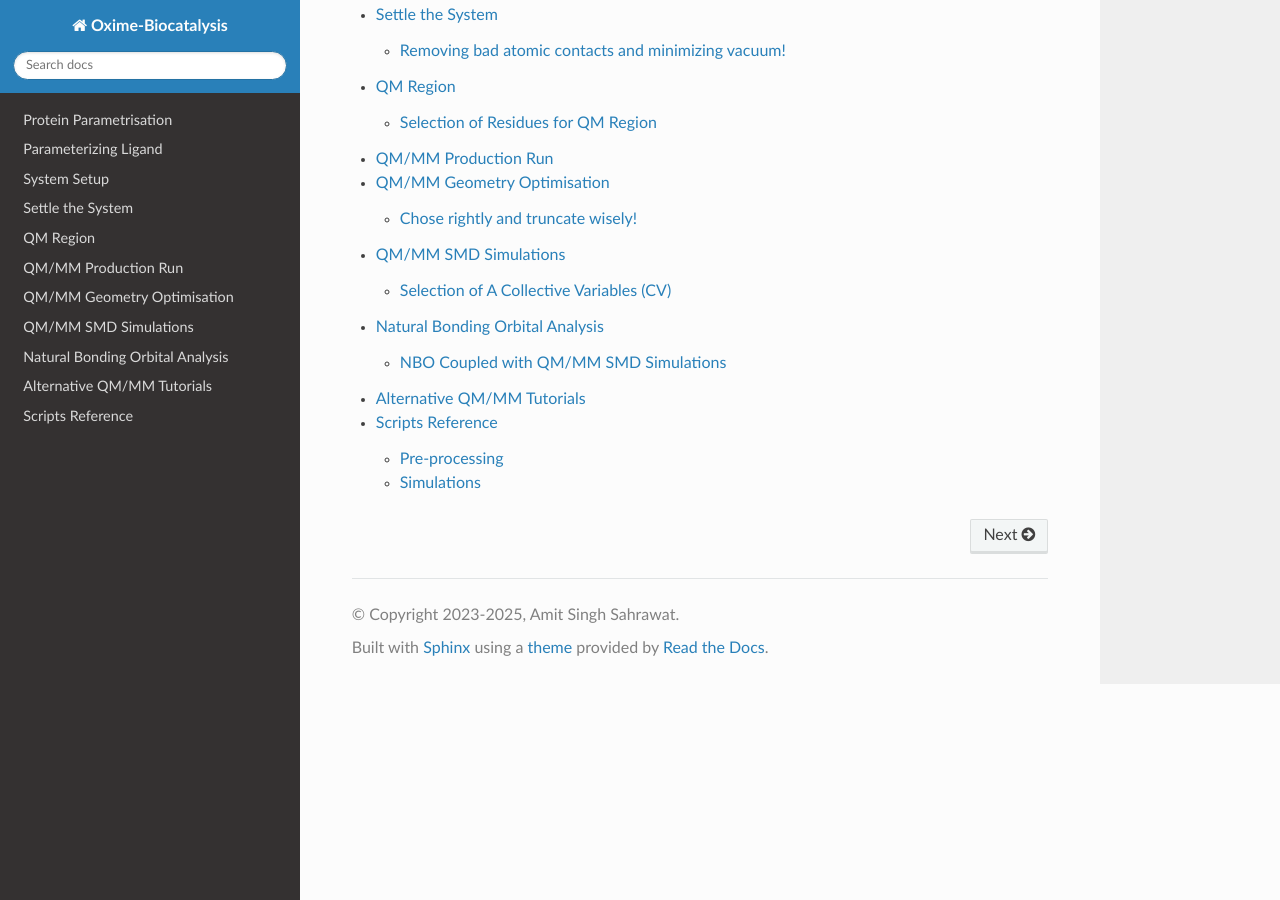
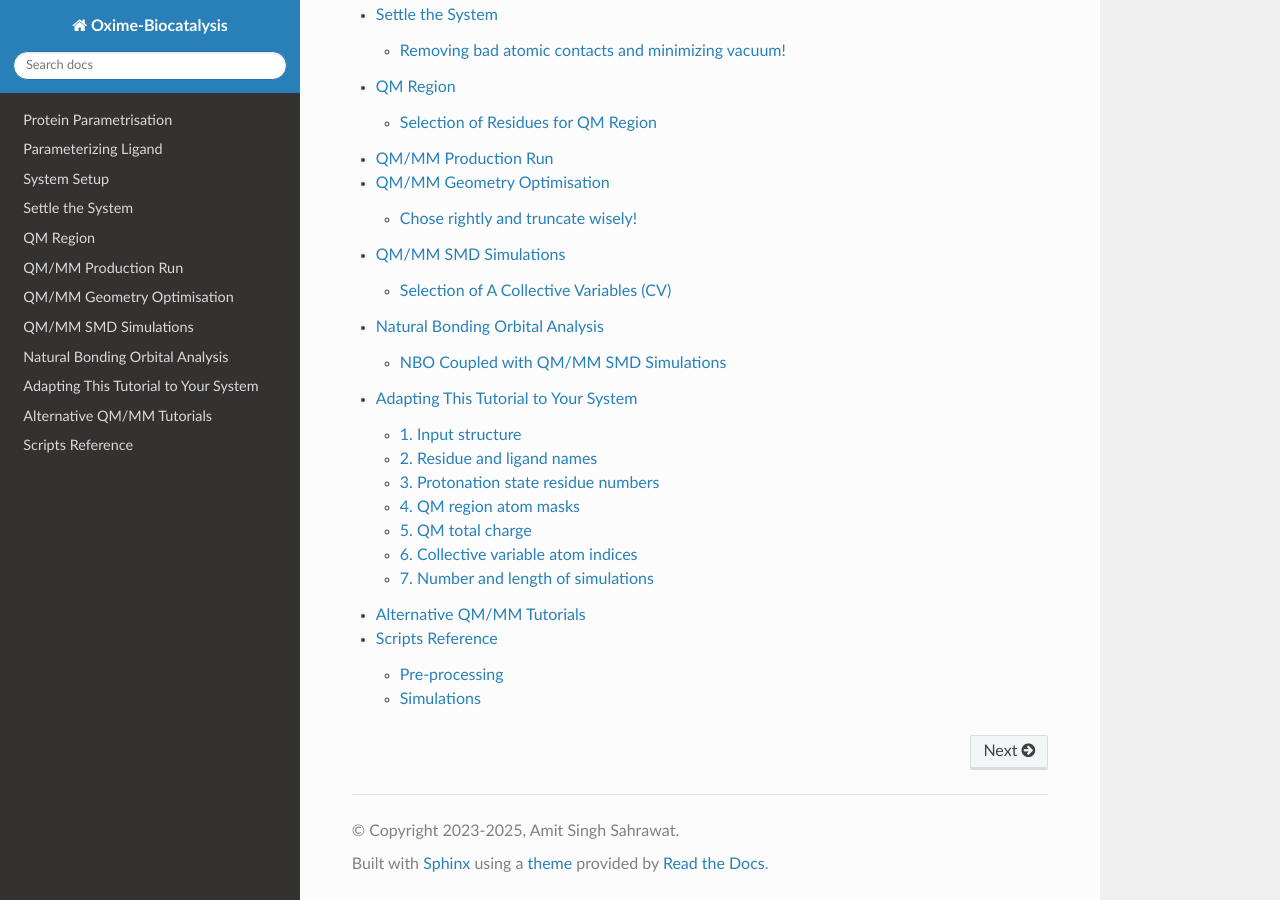
Before and after one commit to hopanoid/Enzyme-Reaction-Dynamics-Tutorial, a Sphinx documentation site: the page built from docs/source/index.rst, in a window 1280 px wide and 900 px high, scrolled down 1692 px. Built offline with Sphinx 7.4.7 and the Read the Docs theme 3.1.0, drawn with Linux system fonts in a browser that asks for light colours; some of the changed lines change nothing that is shown.

Commit message:
Add 'Adapting to your own system' guide
New page (adapt.rst) covering the 7 system-specific decision points
a user must address to apply this tutorial to their own enzyme:
input structure, residue/ligand names, protonation state residue
numbers, QM region atom masks, QM total charge, CV atom indices,
and simulation counts/lengths. Added to toctree after section 9.

```diff
--- /dev/null
+++ b/docs/source/adapt.rst
@@ -0,0 +1,176 @@
+.. -*- encoding: utf-8 -*-
+
+.. include:: /includes/defs.rst
+.. include:: /includes/links.rst
+
+*******************************
+Adapting This Tutorial to Your System
+*******************************
+
+This tutorial is built around a specific system: Xenobiotic reductase A
+(XenA) complexed with the oxime substrate OHP and the flavin cofactor FMH.
+Every step that references atom indices, residue numbers, ligand names or
+simulation lengths is system-specific. This page walks through each of
+those decision points so you can substitute your own enzyme and substrate.
+
+.. contents:: On this page
+   :local:
+   :depth: 1
+
+1. Input structure
+==================
+
+Replace :file:`8AU8.pdb` with your own PDB file. Before proceeding, check:
+
+- **Chain IDs** — confirm whether your structure has multiple chains and
+  adjust the ``grep`` splitting commands in :doc:`1-protein` accordingly.
+- **Residue naming** — non-standard residues (cofactors, modified amino
+  acids) may have different three-letter codes than expected by AMBER.
+  Inspect the REMARK and HETNAM records of your PDB.
+- **Completeness** — X-ray structures often have missing loops or
+  disordered sidechains. Use Modeller_, Maestro_ or Chimera_ to rebuild
+  them before parametrisation.
+- **Alternate conformations** — remove all ``ALTLOC`` records (keep only
+  the highest-occupancy conformer) before passing to ``pdb4amber``.
+
+2. Residue and ligand names
+============================
+
+``FMH`` and ``OHP`` appear in every ``grep``, ``loadPDB``, and ``qmmask``
+line throughout the tutorial. Replace them with the residue names used in
+your PDB's ATOM/HETATM records.
+
+.. note::
+
+   If your cofactor is a standard AMBER residue (e.g. FAD, NAD, HEM),
+   it is already parametrised in the force field. Skip the
+   ``antechamber``/``parmchk2`` steps for that molecule and load it
+   directly via ``leaprc``.
+
+3. Protonation state residue numbers
+=====================================
+
+``H178`` and ``H181`` in :doc:`1-protein` are active-site histidines
+specific to XenA. For your enzyme:
+
+1. Run your protonated PDB through H++, PROPKA_ or PDB2PQR_ to get
+   predicted protonation states.
+2. Visualise the active site in VMD_ or Pymol_ — always override
+   automated predictions if the chemistry demands it (see the HID/HIE
+   warning in :doc:`1-protein`).
+3. Update the LEaP ``set`` command with your own residue numbers::
+
+     set {prot.YOUR_RES1 prot.YOUR_RES2} name "HID"
+
+4. Recalculate the total QM charge (see point 5 below) after finalising
+   protonation states — they directly affect it.
+
+4. QM region atom masks
+========================
+
+The ``qmmask`` string (e.g. ``':723|@10985-11005,...'``) encodes atom
+indices derived from the numbering in :file:`xenA_h_OHP.parm7`. These
+indices **will be completely different** in your system. Use the following
+workflow:
+
+**Step 1 — run SQM-MM minimisation with** ``writepdb = 1``
+
+This writes ``qmmm_region.pdb`` for whichever mask you supply. Start with
+a minimal mask covering only your substrate and the nearest catalytic
+residue.
+
+**Step 2 — inspect visually**
+
+Open ``qmmm_region.pdb`` in VMD_ or Pymol_ and confirm the selection is
+chemically sensible (no broken bonds at the QM/MM boundary, no missing
+link atoms).
+
+**Step 3 — extract atom indices**
+
+.. code-block:: bash
+
+   grep "ATOM\|HETATM" solvated_system.pdb | awk '{print NR, $3, $4, $5}'
+
+Cross-reference the residue name and number columns to identify the
+indices for your active-site residues.
+
+**Step 4 — converge the QM region size**
+
+As described in :doc:`5-qm_region`, run short QM/MM MD simulations
+with progressively larger QM regions and monitor the total atomic charge
+of the substrate. Stop expanding once the charges stabilise (see
+supplementary figure S26(a) in the original article for an example).
+
+.. admonition:: Rule of thumb
+
+   Begin with substrate + cofactor + the one or two residues that
+   donate/accept a proton or hydride. Add the next shell of residues
+   only if charges or energies have not converged.
+
+5. QM total charge
+===================
+
+``qmcharge = -1`` reflects neutral OHP combined with the reduced flavin
+FMNH⁻ in the QM4 region of this system. For your system:
+
+1. Write out the formal charges of every atom in your ``qmmask``.
+2. Sum them. That integer is your ``qmcharge``.
+3. Double-check by comparing the charge of the isolated QM fragment
+   (from ``writepdb = 1``) against the sum of residue formal charges.
+
+A wrong ``qmcharge`` causes SCF convergence failures or qualitatively
+incorrect electronic structure — it is one of the most common errors in
+QM/MM setup.
+
+6. Collective variable atom indices
+=====================================
+
+In :repo:`tutorial/simulations/mdin/cv-hy-1.in`, the indices
+``11078`` (substrate N1), ``11007`` (hydride H5) and ``10996`` (flavin N5)
+are system-specific. To replace them:
+
+1. Identify the **donor**, **transferring atom** and **acceptor** in your
+   reaction from the literature or from your QM/MM production trajectories.
+2. Locate their atom numbers in your ``.prmtop``/``.pdb``::
+
+     grep "ATOM\|HETATM" qmmm_region.pdb | grep " H5 \| N1 \| N5 "
+
+3. Run a 1D QM/MM coordinate scan along the donor–acceptor distance using
+   Qsite_ or Gaussian_ (as described in :doc:`8-smd_simulations`) to find
+   the energy minimum. Use that distance as the SMD starting value.
+4. Update ``cv_i``, ``path`` and ``harm`` in the CV file to reflect your
+   atom indices and the scan-derived starting geometry.
+
+.. warning::
+
+   The spring constant ``harm = 1000.0`` kcal/mol/|kJ/mol/nm**2| and
+   the 1 ps steering time are calibrated for a hydride/proton transfer
+   in this system. For slower or longer-range CVs, reduce the velocity
+   (increase ``nstlim``) to avoid non-equilibrium artefacts.
+
+7. Number and length of simulations
+=====================================
+
+The simulation counts in this tutorial (3 × 5 ps production, 95 SMD runs)
+are not universal — they reflect the convergence behaviour of this
+particular reaction. For a new system:
+
+.. list-table::
+   :header-rows: 1
+   :widths: 30 70
+
+   * - Parameter
+     - Recommendation
+   * - QM/MM production length
+     - Start with 1–2 ps per replica. Extend if key geometrical
+       parameters (distances, angles) have not converged.
+   * - Number of SMD replicas
+     - Run 10–20 first. Plot the free energy profile and its standard
+       deviation. Add more replicas until the profile shape is stable.
+   * - SMD duration (``nstlim``)
+     - 1 ps is appropriate for short-range transfers (< 1.5 Å). For
+       conformational CVs or longer-range processes, use 5–10 ps per
+       trajectory and reduce the spring constant proportionally.
+   * - Starting configurations
+     - Sample diverse starting frames (different values of key
+       distances) rather than clustering around a single geometry.
--- a/docs/source/index.rst
+++ b/docs/source/index.rst
@@ -77,5 +77,6 @@ Contents
    7-qmmm_geom_opt
    8-smd_simulations
    9-nbo-smd
+   adapt
    alternatives
    api
```
